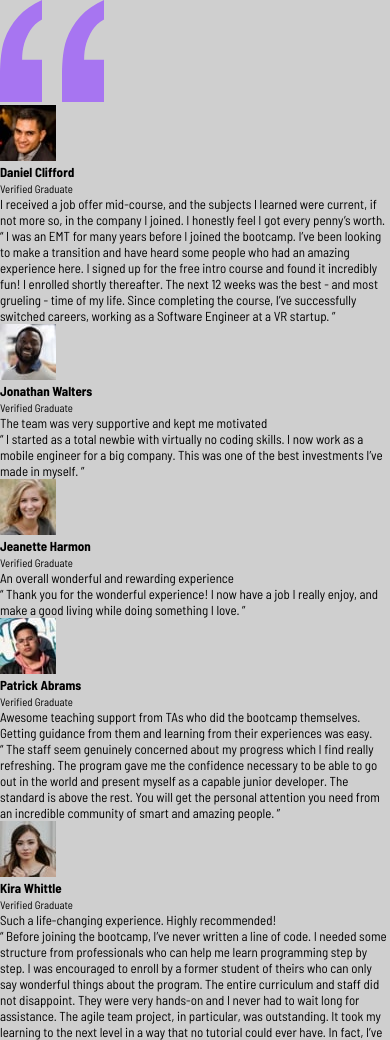
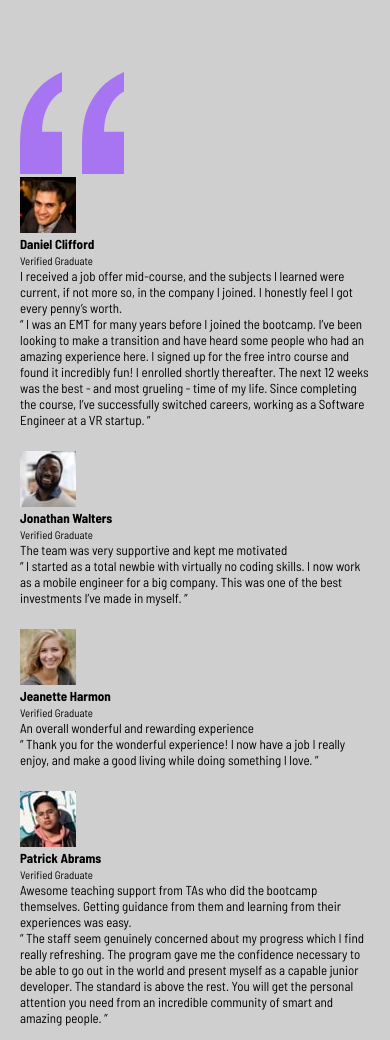
Before and after one commit to DanieleMorello/testimonials-grid-section-main, a plain HTML site: page index.html in a window 390 px wide. Shown: the top 1040 px of the page. Drawn offline with Linux system fonts and the light colour scheme.

Commit message:
Add rules of desktop and mobile layout.

```diff
--- a/scss/style.scss
+++ b/scss/style.scss
@@ -41,12 +41,42 @@ body {
   font-size: $font-size;
   font-family: $font-family-barlow;
   background-color: $light-gray;
+
+  main {
+    .container {
+      display: grid;
+      grid-template-columns: repeat(3, 1fr);
+      grid-auto-rows: auto;
+      column-gap: 28px;
+      row-gap: 23px;
+      max-width: 1440px;
+      margin: 165px auto;
+    }
+  }
+
+  footer {
+    .attribution {
+      font-size: 11px;
+      text-align: center;
+      a {
+        color: hsl(228, 45%, 44%);
+      }
+    }
+  }
 }
+// LAYOUT PER DESKTOP
 
-.attribution {
-  font-size: 11px;
-  text-align: center;
+@media (max-width: 768px) {
+  body {
+    main {
+      .container {
+        margin: 72px auto;
+        grid-template-columns: repeat(auto-fill, minmax(280px, 1fr));
+        column-gap: 24px;
+        row-gap: 23px;
+        padding: 0 20px;
+      }
+    }
+  }
 }
-.attribution a {
-  color: hsl(228, 45%, 44%);
-}
+/* MEDIA QUERY PER DISPOSITIVI MOBILI CON LARGHEZZA MASSIMA DI 768PX */
```
Also changed, not shown: scss/style.css, 1 other file.
